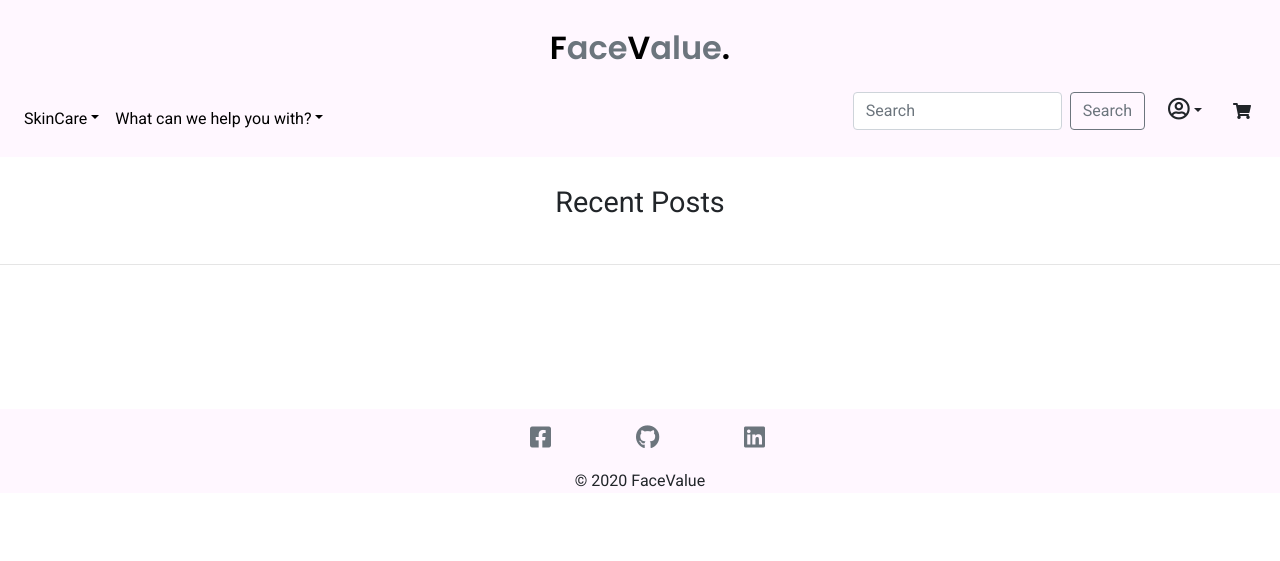
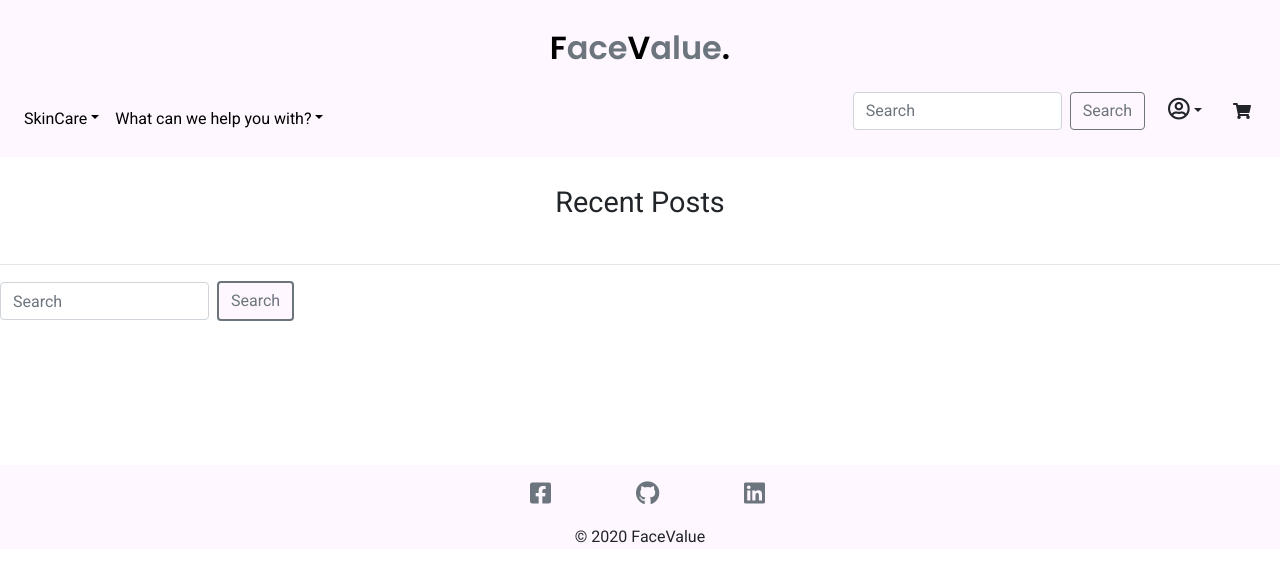
Before and after one commit to MelBiggs/fullstack-frameworks-project, a Django app: page /blog/ in a window 1280 px wide. Shown: the top 561 px of the page. Run offline with Django 3.2, Linux system fonts and the light colour scheme; data that the repository does not hold is empty; some libraries are stand-ins or nearby versions.

Commit message:
Added searching capability for blog posts

```diff
--- a/blog/templates/blogposts.html
+++ b/blog/templates/blogposts.html
@@ -3,6 +3,14 @@
 {% block page_heading %}Recent Posts{% endblock %}
 {% block content %}
 <hr>
+
+<!-- Search Bar -->
+<form class="form-inline" action="{% url 'blogsearch' %}" method="get">
+	<input class="form-control mr-sm-2" type="text" name="q" placeholder="Search" aria-label="Search">
+	<button class="btn btn-outline-secondary my-2 my-sm-0 accounts-btn" type="submit">Search</button>
+</form>
+
+
 <div class="site-section">
 	<div class="container">
 		<div class="row">
@@ -20,7 +28,7 @@
 							</div>
 							<br>
 							<p> {{ post.content|truncatewords:30 }} </p>
-                <p><a href="{% url 'post_detail' post.id %}"  class="btn btn-secondary">Read more</a></p>
+							<p><a href="{% url 'post_detail' post.id %}" class="btn btn-secondary">Read more</a></p>
 						</div>
 				</div>
 			</div>
--- a/search/urls.py
+++ b/search/urls.py
@@ -1,6 +1,7 @@
 from django.conf.urls import url
-from .views import do_search
+from .views import do_search, do_blog_search
 
 urlpatterns = [
-    url(r'^$', do_search, name='search')
+    url(r'^$', do_search, name='search'),
+    url(r'^blogs', do_blog_search, name='blogsearch')
 ]
--- a/search/views.py
+++ b/search/views.py
@@ -1,7 +1,13 @@
 from django.shortcuts import render
 from products.models import Product
+from blog.models import Post
 
 
 def do_search(request):
     products = Product.objects.filter(name__icontains=request.GET['q'])
     return render(request, "products.html", {"products": products})
+
+
+def do_blog_search(request):
+    posts = Post.objects.filter(title__icontains=request.GET['q'])
+    return render(request, "blogposts.html", {"posts": posts})
```
Lines whose indentation alone changed are shown as unchanged.
